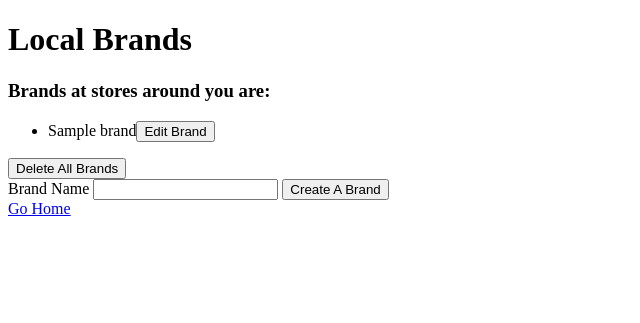
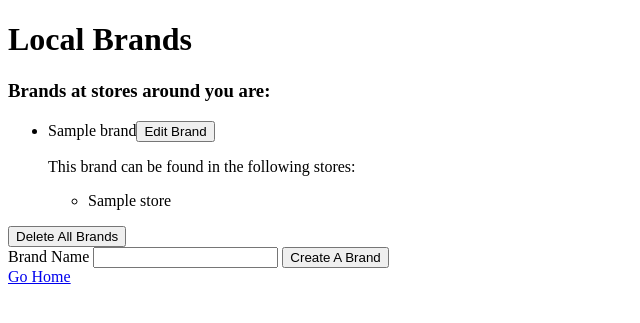
Before and after one commit to abdcon02/Assessment_march27_shoestore_psql, a PHP site: template views/brands.html.twig in a window 1280 px wide. Shown: the top 323 px of the page, without its empty margins (0-640 px from the left). Run offline with PHP 8.4, Linux system fonts and the light colour scheme; the template is opened without the code that fills it: most values are stand-ins (such as "Sample title", 1, 10 or a date in 2020); some libraries are stand-ins or nearby versions.

Commit message:
Create CRUD routes and twigs for Brands.

```diff
--- a/views/brands.html.twig
+++ b/views/brands.html.twig
@@ -9,7 +9,18 @@
             <h3>Brands at stores around you are:</h3>
             <ul>
                 {% for shoe in brands %}
-                    <li>{{ shoe.getName }}<a href="/edit_brand/{{ shoe.getId }}"><button type="submit">Edit Brand</button></a></li>
+                    <li>
+                        {{ shoe.getName }}<a href="/edit_brand/{{ shoe.getId }}"><button type="submit">Edit Brand</button></a>
+                            {% if shoe.getStores is not empty %}
+                                <p>This brand can be found in the following stores:</p>
+                                <ul>
+                                    {% for store in shoe.getStores %}
+                                        <li>{{ store.getName }}</li>
+                                    {% endfor %}
+                                </ul>
+                            {% endif %}
+
+                    </li>
                 {% endfor %}
             </ul>
             <form  action="/delete_all_brands" method="post">
```
